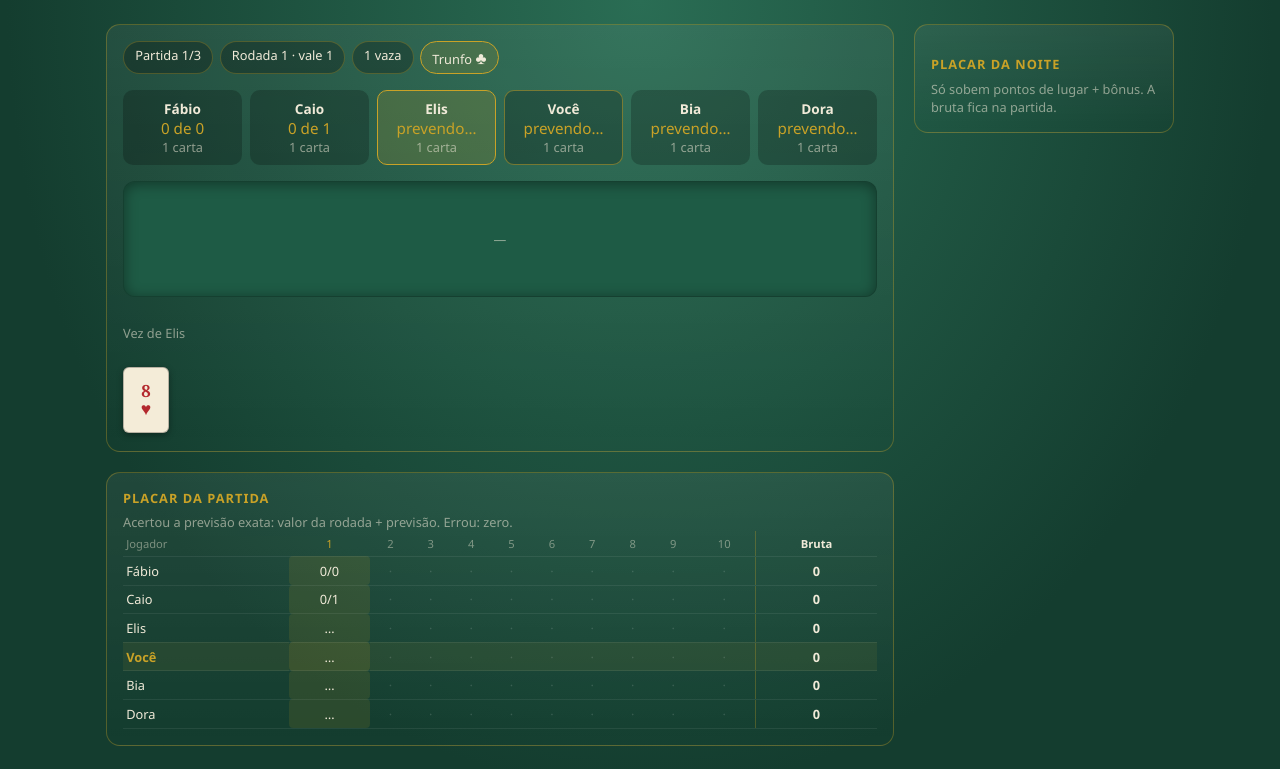
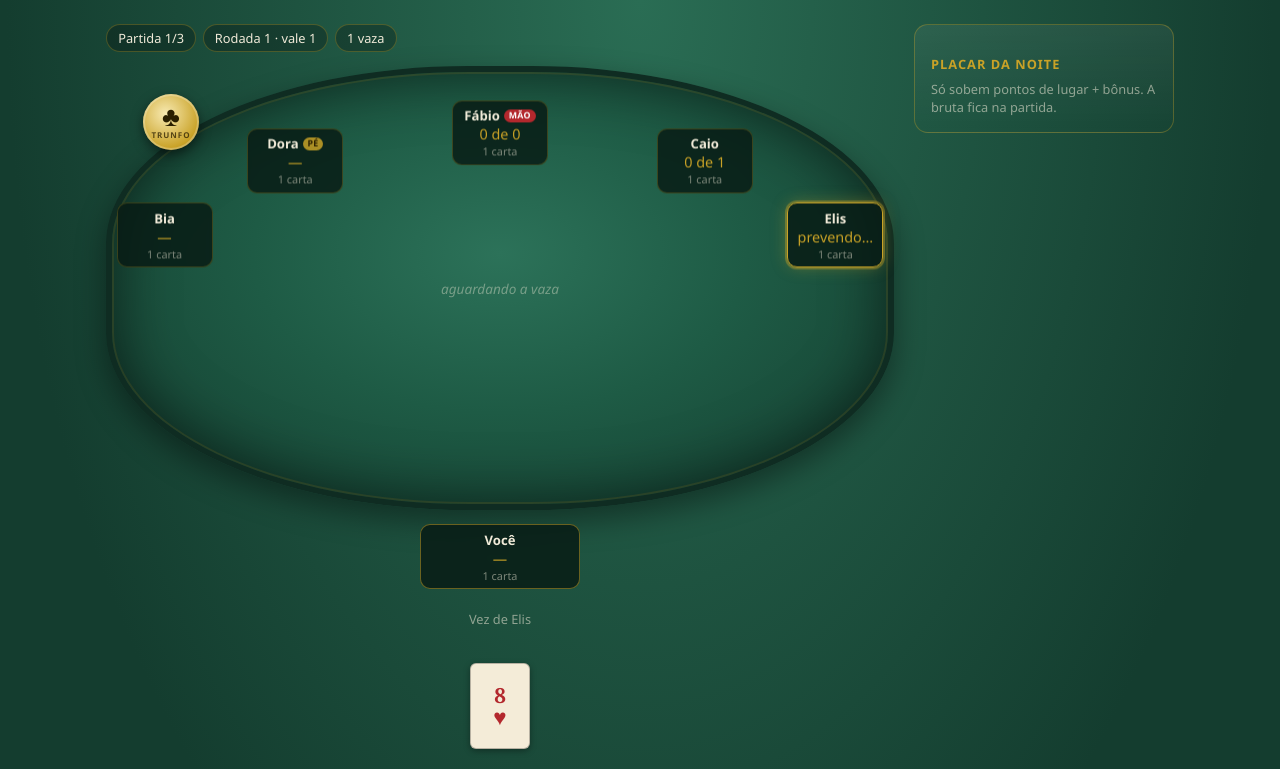
Before and after one commit to thefariajose/preciosavisao, a website built with Vite: page apps/web/index.html in a window 1280 px wide. Shown: the top 769 px of the page. Built offline with nearby package versions, Linux system fonts and the light colour scheme.

Commit message:
feat: index mais bonito

```diff
--- a/apps/web/src/main.ts
+++ b/apps/web/src/main.ts
@@ -29,8 +29,11 @@ const ROSTER = [HUMAN, "Bia", "Caio", "Dora", "Elis", "Fábio"];
 
 // Ritmo da mesa. Vale a pena ter os dois separados: ler uma carta nova é rápido,
 // mas ler a vaza fechada inteira e quem levou pede um tempo a mais.
-const BOT_DELAY_MS = 1500; // entre jogadas/previsões dos bots
-const TRICK_END_PAUSE_MS = 2200; // com a vaza completa na mesa, antes de limpar
+// `?turbo` na URL zera as pausas — atalho para verificar telas de fim de partida
+// e de campeão sem esperar a noite inteira.
+const TURBO = new URLSearchParams(location.search).has("turbo");
+const BOT_DELAY_MS = TURBO ? 10 : 1500; // entre jogadas/previsões dos bots
+const TRICK_END_PAUSE_MS = TURBO ? 30 : 2200; // com a vaza completa, antes de limpar
 
 let night: NightState = createNight(ROSTER);
 let timer: number | null = null;
--- a/apps/web/src/render.ts
+++ b/apps/web/src/render.ts
@@ -1,7 +1,7 @@
 // Desenho puro: recebe o que mostrar e devolve DOM. Nenhuma regra do jogo mora
 // aqui — o que é legal chega pronto, vindo do motor.
 
-import { isHit, roundScore, type Card, type NightStanding, type NightState, type Play, type PlayerView, type RoundOutcome, type Suit } from "@previsao/engine";
+import { isHit, maoSeatForRound, peSeatForRound, roundScore, type Card, type NightStanding, type NightState, type Play, type PlayerView, type RoundOutcome, type Suit } from "@previsao/engine";
 
 // A vaza que acabou de fechar, segurada pelo controlador só para ser exibida —
 // o motor já a apagou do estado no instante em que a resolveu.
@@ -170,58 +170,131 @@ function nightEnd(p: RenderProps): HTMLElement {
 }
 
 function table(p: RenderProps): HTMLElement {
-  const box = h("section", "panel");
+  const box = h("section", "table-view");
   const v = p.view;
   if (!v) {
     box.append(h("p", "muted", "Preparando a mesa…"));
     return box;
   }
 
-  // --- cabeçalho
-  const head = h("header", "head");
-  head.append(h("span", "chip", `Partida ${p.night.partidaIndex + 1}/3`));
-  head.append(h("span", "chip", `Rodada ${v.round} · vale ${v.roundValue}`));
-  head.append(h("span", "chip", plural(v.tricks, "vaza", "vazas")));
   // na vaza que fecha a rodada o motor já zerou o trunfo — mostramos o da vaza
   const trump = v.trump ?? (v.currentTrick.length === 0 ? (p.lastTrick?.trump ?? null) : null);
+  const mao = maoSeatForRound(v.round, v.numPlayers);
+  const pe = peSeatForRound(v.round, v.numPlayers);
+
+  // --- barra compacta de contexto
+  const bar = h("div", "topbar");
+  bar.append(h("span", "chip", `Partida ${p.night.partidaIndex + 1}/3`));
+  bar.append(h("span", "chip", `Rodada ${v.round} · vale ${v.roundValue}`));
+  bar.append(h("span", "chip", plural(v.tricks, "vaza", "vazas")));
+  if (v.quemTemPoe) bar.append(h("span", "chip poe", "Quem tem Põe!"));
+  box.append(bar);
+
+  // --- o feltro (herói): jogadores em volta, medalhão do trunfo, pilha central
+  const felt = h("div", "felt");
+
   if (trump) {
-    const t = h("span", `chip trump ${isRed(trump) ? "red" : "black"}`);
-    t.innerHTML = `Trunfo <strong>${SUIT_SYMBOL[trump]}</strong>`;
-    head.append(t);
+    const med = h("div", `medallion ${isRed(trump) ? "red" : "black"}`);
+    med.innerHTML = `<span class="med-suit">${SUIT_SYMBOL[trump]}</span><span class="med-label">trunfo</span>`;
+    felt.append(med);
   }
-  if (v.quemTemPoe) head.append(h("span", "chip poe", "Quem tem Põe!"));
-  box.append(head);
 
-  // --- jogadores
-  const seats = h("div", "seats");
-  v.seats.forEach((id, seat) => {
-    const s = h("div", `seat${seat === v.yourSeat ? " you" : ""}${v.toAct === seat ? " active" : ""}`);
-    s.append(h("div", "name", id));
+  // oponentes distribuídos num arco pelo alto do feltro (o humano fica embaixo,
+  // representado pela própria mão). Ordenados por distância horária ao humano.
+  const opponents = v.seats
+    .map((_, seat) => seat)
+    .filter((seat) => seat !== v.yourSeat)
+    .sort(
+      (a, b) =>
+        ((a - v.yourSeat + v.numPlayers) % v.numPlayers) -
+        ((b - v.yourSeat + v.numPlayers) % v.numPlayers),
+    );
+
+  opponents.forEach((seat, i) => {
+    const t = opponents.length === 1 ? 0.5 : i / (opponents.length - 1);
+    // arco de 160° a 20° pelo alto: deixa os cantos livres (medalhão à esquerda)
+    const angle = ((160 - t * 140) * Math.PI) / 180;
+    const x = 50 + 46 * Math.cos(angle);
+    const y = 50 - 36 * Math.sin(angle);
+    const badge = playerBadge(v, seat, { mao, pe, active: v.toAct === seat });
+    badge.style.left = `${x}%`;
+    badge.style.top = `${y}%`;
+    felt.append(badge);
+  });
+
+  // pilha da vaza no centro
+  felt.append(pile(p, v, trump));
+
+  box.append(felt);
+
+  // --- sua zona: seu status + ação + mão grande
+  const you = h("div", "you-zone");
+  you.append(playerBadge(v, v.yourSeat, { mao, pe, active: v.toAct === v.yourSeat, self: true }));
+  you.append(actions(p, v));
+
+  const hand = h("div", "hand");
+  if (v.yourHand.length === 0) hand.append(h("span", "muted", "mão vazia"));
+  const choosing = v.phase === "playing" && v.toAct === v.yourSeat;
+  for (const card of v.yourHand) {
+    const playable = p.legalPlays.some((c) => c.rank === card.rank && c.suit === card.suit);
+    const el = cardEl(card, { playable, dimmed: choosing && !playable });
+    if (playable) el.addEventListener("click", () => p.onPlay(card));
+    hand.append(el);
+  }
+  you.append(hand);
+  box.append(you);
+
+  return box;
+}
+
+// Cartão de um jogador: nome, marca de MÃO/PÉ, previsão/vazas, nº de cartas.
+function playerBadge(
+  v: PlayerView,
+  seat: number,
+  o: { mao: number; pe: number; active: boolean; self?: boolean },
+): HTMLElement {
+  const badge = h(
+    "div",
+    `badge${o.self ? " self" : ""}${o.active ? " active" : ""}`,
+  );
+
+  const top = h("div", "badge-name");
+  top.append(h("span", "", v.seats[seat] ?? ""));
+  // "ficha vermelha" = MÃO (termo do regulamento); PÉ fecha a ordem de previsão
+  if (seat === o.mao) top.append(h("span", "ficha mao", "MÃO"));
+  else if (seat === o.pe) top.append(h("span", "ficha pe", "PÉ"));
+  badge.append(top);
+
   const pred = v.predictions[seat];
-    // Em awaitingDeal a rodada já virou mas as cartas não saíram: dizer
-    // "prevendo…" ali seria mentira (ninguém prevê com a mão vazia).
   const stat =
     v.phase === "awaitingDeal"
-        ? "—"
+      ? "aguardando"
       : pred === null || pred === undefined
+        ? v.toAct === seat
           ? "prevendo…"
+          : "—"
         : `${v.tricksWon[seat] ?? 0} de ${pred}`;
-    s.append(h("div", "stat", stat));
-    s.append(h("div", "muted", plural(v.handCounts[seat] ?? 0, "carta", "cartas")));
-    seats.append(s);
-  });
-  box.append(seats);
+  const hit =
+    pred !== null && pred !== undefined && (v.tricksWon[seat] ?? 0) === pred && pred > 0;
+  badge.append(h("div", `badge-stat${hit ? " on-track" : ""}`, stat));
+  badge.append(h("div", "badge-cards", plural(v.handCounts[seat] ?? 0, "carta", "cartas")));
+  return badge;
+}
 
-  // --- vaza no centro do feltro
-  // Enquanto a vaza fechada está sendo exibida, ela vence a vaza atual (que o
-  // motor já esvaziou). É o único jeito de a carta que fecha a vaza ser vista.
+// A pilha da vaza no centro do feltro (o elemento-assinatura).
+function pile(p: RenderProps, v: PlayerView, trump: Suit | null): HTMLElement {
   const closed = v.currentTrick.length === 0 && p.lastTrick !== null;
   const plays: readonly Play[] = closed ? p.lastTrick!.plays : v.currentTrick;
-  const trick = h("div", `trick${closed ? " closed" : ""}`);
+  const wrap = h("div", `pile${closed ? " closed" : ""}`);
 
   if (plays.length === 0) {
-    trick.append(h("span", "muted", "—"));
-  } else {
+    wrap.append(
+      h("span", "pile-empty", v.phase === "awaitingDeal" ? "repartindo…" : "aguardando a vaza"),
+    );
+    return wrap;
+  }
+
+  const cards = h("div", "pile-cards");
   for (const play of plays) {
     const won = closed && play.seat === p.lastTrick!.winner;
     const slot = h("div", `slot${won ? " won" : ""}`);
@@ -229,15 +302,14 @@ function table(p: RenderProps): HTMLElement {
     if (trump && play.card.suit === trump) el.classList.add("is-trump");
     slot.append(el);
     slot.append(h("span", won ? "winner" : "muted", v.seats[play.seat] ?? ""));
-      trick.append(slot);
+    cards.append(slot);
   }
-  }
-  box.append(trick);
+  wrap.append(cards);
 
   if (closed) {
     const venceu = p.lastTrick!.plays.find((x) => x.seat === p.lastTrick!.winner)!;
     const porTrunfo = trump !== null && venceu.card.suit === trump;
-    box.append(
+    wrap.append(
       h(
         "div",
         "trick-result",
@@ -245,27 +317,7 @@ function table(p: RenderProps): HTMLElement {
       ),
     );
   }
-
-  // --- sua vez
-  box.append(actions(p, v));
-
-  // --- sua mão
-  const hand = h("div", "hand");
-  if (v.yourHand.length === 0) {
-    hand.append(h("span", "muted", "mão vazia"));
-  }
-  // Só faz sentido apagar carta quando você está ESCOLHENDO uma: fora da vez
-  // (ou prevendo) nenhuma é jogável, e apagar a mão inteira só confunde.
-  const choosing = v.phase === "playing" && v.toAct === v.yourSeat;
-  for (const card of v.yourHand) {
-    const playable = p.legalPlays.some((c) => c.rank === card.rank && c.suit === card.suit);
-    const el = cardEl(card, { playable, dimmed: choosing && !playable });
-    if (playable) el.addEventListener("click", () => p.onPlay(card));
-    hand.append(el);
-  }
-  box.append(hand);
-
-  return box;
+  return wrap;
 }
 
 function actions(p: RenderProps, v: PlayerView): HTMLElement {
--- a/apps/web/src/style.css
+++ b/apps/web/src/style.css
@@ -62,12 +62,19 @@ h2 {
   font-size: 0.8rem;
 }
 
-/* --- cabeçalho --- */
-.head {
+/* --- a mesa (herói) --- */
+.table-view {
+  display: flex;
+  flex-direction: column;
+  gap: 0.9rem;
+  min-width: 0;
+}
+
+/* barra de contexto */
+.topbar {
   display: flex;
   flex-wrap: wrap;
   gap: 0.4rem;
-  margin-bottom: 1rem;
 }
 .chip {
   background: rgba(0, 0, 0, 0.25);
@@ -76,92 +83,170 @@ h2 {
   padding: 0.25rem 0.7rem;
   font-size: 0.8rem;
 }
-.chip.trump {
-  border-color: var(--latao);
-  background: rgba(201, 162, 39, 0.15);
-}
-.chip.trump strong {
-  font-size: 1.05rem;
-}
-.chip.trump.red strong {
-  color: #ff8a8f;
-}
 .chip.poe {
   background: var(--latao);
   color: #2a1f00;
   font-weight: 700;
 }
 
-/* --- jogadores --- */
-.seats {
+/* o feltro: elipse verde com luz de lâmpada, jogadores em volta */
+.felt {
+  position: relative;
+  width: 100%;
+  aspect-ratio: 16 / 9;
+  min-height: 380px;
+  border-radius: 46% / 40%;
+  background:
+    radial-gradient(ellipse at 50% 42%, #2c7259 0%, var(--feltro) 45%, var(--feltro-escuro) 100%);
+  border: 6px solid #0f2c22;
+  box-shadow:
+    inset 0 0 60px rgba(0, 0, 0, 0.55),
+    inset 0 0 0 2px rgba(201, 162, 39, 0.18),
+    0 12px 30px rgba(0, 0, 0, 0.4);
+}
+
+/* medalhão do trunfo — o elemento-assinatura */
+.medallion {
+  position: absolute;
+  top: 5%;
+  left: 4%;
+  width: 56px;
+  height: 56px;
+  border-radius: 50%;
   display: grid;
-  grid-template-columns: repeat(auto-fit, minmax(105px, 1fr));
-  gap: 0.5rem;
+  place-content: center;
+  text-align: center;
+  background: radial-gradient(circle at 40% 35%, #f7e9b0, var(--latao) 70%, #8a6d15);
+  color: #2a1f00;
+  box-shadow: 0 4px 12px rgba(0, 0, 0, 0.5), inset 0 0 0 2px rgba(255, 255, 255, 0.25);
 }
-.seat {
-  background: rgba(0, 0, 0, 0.22);
-  border: 1px solid transparent;
+.medallion.red {
+  color: var(--vermelho);
+}
+.med-suit {
+  font-size: 1.7rem;
+  line-height: 0.9;
+}
+.med-label {
+  display: block;
+  font-size: 0.5rem;
+  text-transform: uppercase;
+  letter-spacing: 0.12em;
+  font-weight: 700;
+  opacity: 0.75;
+}
+
+/* cartão de jogador em volta do feltro */
+.badge {
+  position: absolute;
+  transform: translate(-50%, -50%);
+  width: 96px;
+  text-align: center;
+  background: rgba(8, 26, 20, 0.82);
+  border: 1px solid rgba(201, 162, 39, 0.25);
   border-radius: 10px;
-  padding: 0.5rem;
-  text-align: center;
+  padding: 0.35rem 0.4rem;
+  backdrop-filter: blur(2px);
 }
-.seat.you {
-  border-color: rgba(201, 162, 39, 0.5);
+.badge.active {
+  border-color: var(--latao);
+  box-shadow: 0 0 0 2px rgba(201, 162, 39, 0.4), 0 0 16px rgba(201, 162, 39, 0.35);
 }
-.seat.active {
-  background: rgba(201, 162, 39, 0.18);
-  border-color: var(--latao);
-}
-.seat .name {
-  font-size: 0.85rem;
+.badge-name {
+  display: flex;
+  gap: 0.25rem;
+  align-items: center;
+  justify-content: center;
+  font-size: 0.82rem;
   font-weight: 600;
 }
-.seat .stat {
-  font-size: 0.95rem;
+.ficha {
+  font-size: 0.55rem;
+  font-weight: 700;
+  padding: 0.05rem 0.3rem;
+  border-radius: 999px;
+  letter-spacing: 0.04em;
+}
+.ficha.mao {
+  background: var(--vermelho);
+  color: #fff;
+}
+.ficha.pe {
+  background: rgba(201, 162, 39, 0.85);
+  color: #2a1f00;
+}
+.badge-stat {
+  font-size: 0.9rem;
   color: var(--latao);
 }
+.badge-stat.on-track {
+  color: #7fe0a5;
+}
+.badge-cards {
+  font-size: 0.68rem;
+  color: rgba(240, 234, 216, 0.5);
+}
 
-/* --- a vaza no centro do feltro --- */
-.trick {
-  margin: 1rem 0;
-  min-height: 116px;
+/* a pilha da vaza, ancorada no centro do feltro */
+.pile {
+  position: absolute;
+  left: 50%;
+  top: 50%;
+  transform: translate(-50%, -50%);
+  display: grid;
+  justify-items: center;
+  gap: 0.4rem;
+  width: min(80%, 460px);
+}
+.pile-empty {
+  color: rgba(240, 234, 216, 0.4);
+  font-size: 0.85rem;
+  font-style: italic;
+}
+.pile-cards {
   display: flex;
-  gap: 0.5rem;
-  align-items: center;
+  gap: 0.4rem;
+  flex-wrap: wrap;
   justify-content: center;
-  background: var(--feltro);
-  border: 1px solid rgba(0, 0, 0, 0.3);
-  border-radius: 12px;
-  padding: 0.75rem;
-  box-shadow: inset 0 2px 14px rgba(0, 0, 0, 0.4);
-}
-.trick.closed {
-  border-color: rgba(201, 162, 39, 0.5);
 }
 .slot {
   display: grid;
   justify-items: center;
-  gap: 0.25rem;
+  gap: 0.2rem;
 }
-/* trunfo na mesa: um filete de latão na base explica quem manda na vaza */
-.trick .card.is-trump {
+.pile .card.is-trump {
   border-bottom: 3px solid var(--latao);
 }
-/* a carta que levou a vaza sobe e ganha o contorno de latão */
 .slot.won .card {
   transform: translateY(-6px);
   box-shadow: 0 8px 16px rgba(0, 0, 0, 0.5), 0 0 0 2px var(--latao);
 }
 .winner {
   color: var(--latao);
-  font-size: 0.8rem;
+  font-size: 0.72rem;
   font-weight: 700;
 }
 .trick-result {
   text-align: center;
   color: var(--latao);
-  font-size: 0.85rem;
-  margin: -0.5rem 0 0.5rem;
+  font-size: 0.9rem;
+  font-weight: 600;
+}
+
+/* --- sua zona: badge + ação + mão grande --- */
+.you-zone {
+  display: grid;
+  justify-items: center;
+  gap: 0.6rem;
+}
+.you-zone .badge {
+  position: static;
+  transform: none;
+  width: auto;
+  min-width: 160px;
+}
+.you-zone .badge.self {
+  border-color: rgba(201, 162, 39, 0.5);
 }
 
 /* --- cartas --- */
@@ -201,10 +286,22 @@ h2 {
 }
 .hand {
   display: flex;
-  gap: 0.35rem;
+  gap: 0.4rem;
   flex-wrap: wrap;
-  min-height: 70px;
+  min-height: 92px;
   align-items: center;
+  justify-content: center;
+}
+/* a mão é o herói de interação: cartas maiores que as da pilha */
+.hand .card {
+  width: 60px;
+  height: 86px;
+}
+.hand .card .rank {
+  font-size: 1.3rem;
+}
+.hand .card .suit {
+  font-size: 1.4rem;
 }
 /* apagada = você está escolhendo carta e esta é ilegal (barrada pelo
    "Quem tem Põe"). Fora da vez a mão fica normal, só não clicável. */
```
Lines whose indentation alone changed are shown as unchanged.
